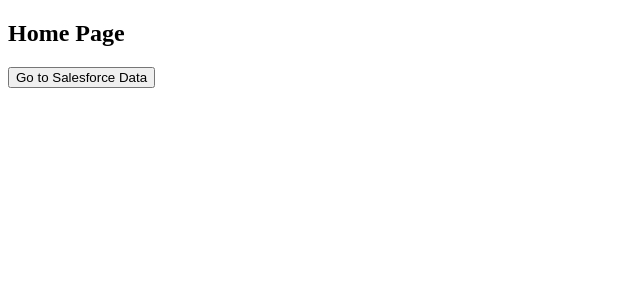
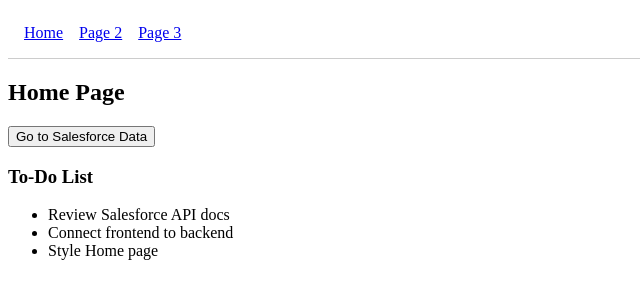
Before and after one commit to edcres/law-expense-lending, a React (Create React App) app in the folder client/: page / in a window 1280 px wide. Shown: the top 300 px of the page, without its empty margins (0-640 px from the left). Built offline with nearby package versions, Linux system fonts and the light colour scheme.

Commit message:
Added 2 more pages and navigation to them.

```diff
--- a/client/src/App.js
+++ b/client/src/App.js
@@ -1,19 +1,46 @@
 import React from 'react';
-import { Routes, Route } from 'react-router-dom';
+import { Routes, Route, Link } from 'react-router-dom';
 import Home from './pages/Home';
-import SalesforceData from './pages/SalesforceData';
+import Page2 from './pages/Page2';
+import Page3 from './pages/Page3';
 
 function App() {
   return (
-    <Routes>
-      <Route path="/" element={<Home />} />
-      <Route path="/salesforce" element={<SalesforceData />} />
-      <Route path="*" element={<div>Page not found</div>} />
-    </Routes>
+    <div>
+      <nav style={{ padding: '1rem', borderBottom: '1px solid #ccc' }}>
+        <Link to="/" style={{ marginRight: '1rem' }}>Home</Link>
+        <Link to="/page2" style={{ marginRight: '1rem' }}>Page 2</Link>
+        <Link to="/page3">Page 3</Link>
+      </nav>
+
+      <Routes>
+        <Route path="/" element={<Home />} />
+        <Route path="/page2" element={<Page2 />} />
+        <Route path="/page3" element={<Page3 />} />
+      </Routes>
+    </div>
   );
 }
 
 export default App;
+
+
+// import React from 'react';
+// import { Routes, Route } from 'react-router-dom';
+// import Home from './pages/Home';
+// import SalesforceData from './pages/SalesforceData';
+
+// function App() {
+//   return (
+//     <Routes>
+//       <Route path="/" element={<Home />} />
+//       <Route path="/salesforce" element={<SalesforceData />} />
+//       <Route path="*" element={<div>Page not found</div>} />
+//     </Routes>
+//   );
+// }
+
+// export default App;
 
 
 // import React from 'react';
--- a/client/src/pages/Home.js
+++ b/client/src/pages/Home.js
@@ -8,15 +8,53 @@ export default function Home() {
     navigate('/salesforce');
   };
 
+  const items = [
+    { id: 1, title: 'Review Salesforce API docs' },
+    { id: 2, title: 'Connect frontend to backend' },
+    { id: 3, title: 'Style Home page' },
+  ];
+
   return (
     <div>
       <h2>Home Page</h2>
       <button onClick={handleClick}>
         Go to Salesforce Data
       </button>
+
+      <h3>To-Do List</h3>
+      <ul>
+        {items.map(item => (
+          <li key={item.id}>{item.title}</li>
+        ))}
+      </ul>
     </div>
   );
 }
+
+
+
+// import React from 'react';
+// import { useNavigate } from 'react-router-dom';
+
+// export default function Home() {
+//   const navigate = useNavigate();
+
+//   const handleClick = () => {
+//     navigate('/salesforce');
+//   };
+
+//   return (
+//     <div>
+//       <h2>Home Page</h2>
+//       <button onClick={handleClick}>
+//         Go to Salesforce Data
+//       </button>
+//     </div>
+//   );
+// }
+
+
+
 
 // import React from 'react';
 // import { useNavigate } from 'react-router-dom';
--- /dev/null
+++ b/client/src/pages/Page2.js
@@ -0,0 +1,3 @@
+export default function Page2() {
+  return <h2>Page 2 (Coming Soon)</h2>;
+}
--- /dev/null
+++ b/client/src/pages/Page3.js
@@ -0,0 +1,3 @@
+export default function Page3() {
+  return <h2>Page 3 (Coming Soon)</h2>;
+}
```
